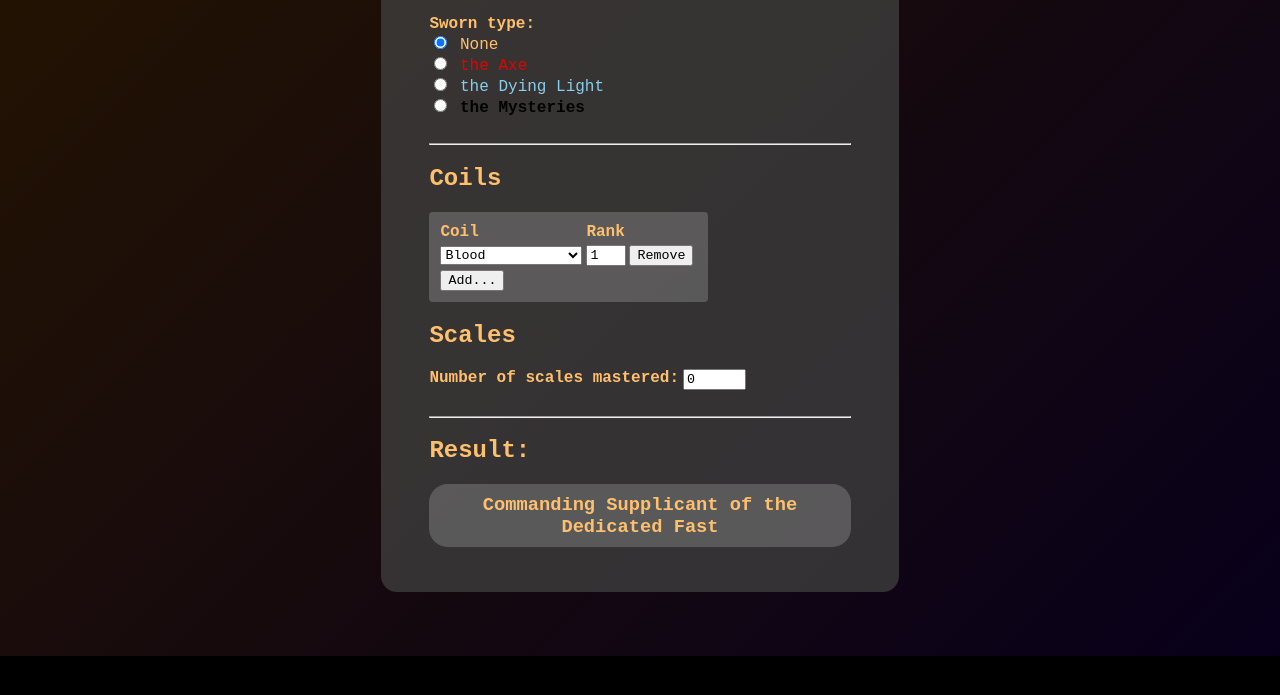
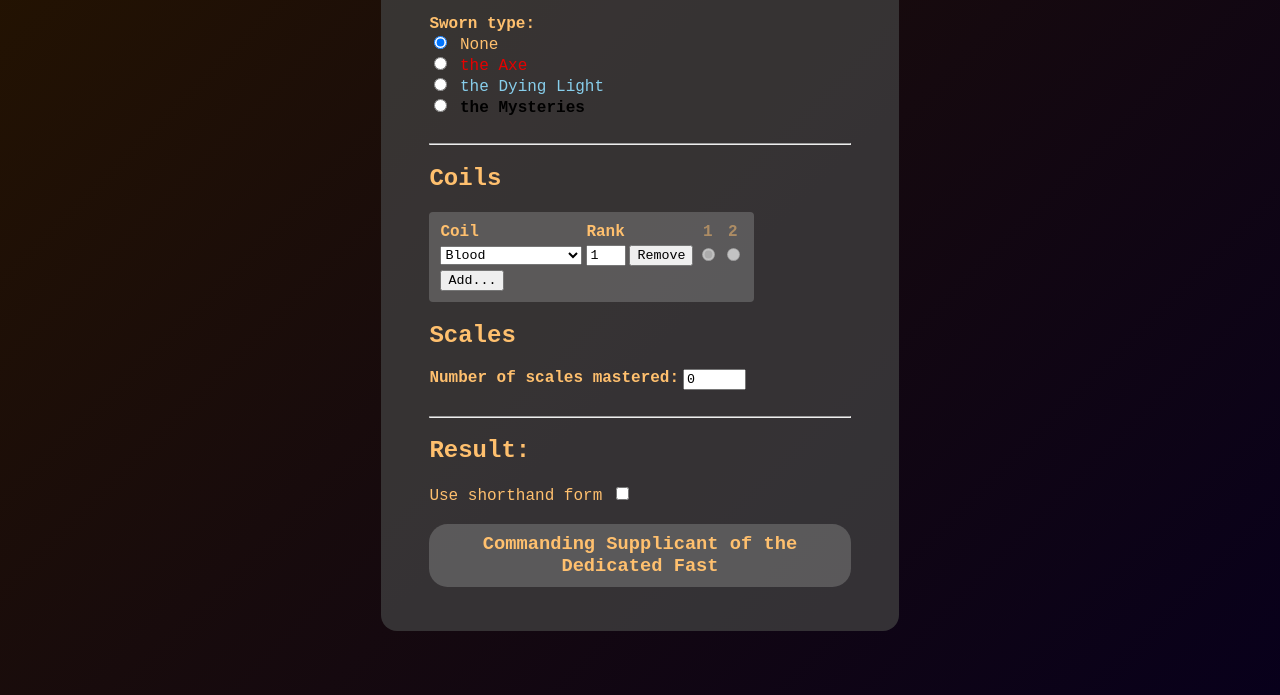
Before and after one commit to owlks4/ordo-title-generator, a plain HTML site: page index.html in a window 1280 px wide. Both pictures are taken after a click on the button "Add...". Shown: the part 174-869 px from the top of the page. Before the commit the page ends 830 px from the top, so only its background shows below. Drawn offline with Linux system fonts and the light colour scheme.

Commit message:
Extend support to allow users to tease out primary/secondary combinations, hopefully without breaking anything else.

```diff
--- a/index.html
+++ b/index.html
@@ -20,13 +20,12 @@
                     </strong>
                 </label>
                 <select name="clan" id="clan" onchange="updateTitle()">
-                <option value="ventrue">Ventrue</option>
-                <option value="daeva">Daeva</option>
-                <option value="mekhet">Mekhet</option>
-                <option value="gangrel">Gangrel</option>
-                <option value="nosferatu">Nosferatu</option>
+                    <option value="ventrue">Ventrue</option>
+                    <option value="daeva">Daeva</option>
+                    <option value="mekhet">Mekhet</option>
+                    <option value="gangrel">Gangrel</option>
+                    <option value="nosferatu">Nosferatu</option>
                 </select>
-
                 <br>
                 <br>
                 <strong>Sworn type:</strong>
@@ -58,7 +57,12 @@
                             <td><strong>Coil</strong></td>
                             <td><strong>Rank</strong></td>
                             <td></td>
-                            <td></td>
+                            <td id="prioritise-1-column-header" style="opacity:0.5" title="If multiple PRIMARY coils are present, use this column to choose which one gets used in the title">
+                                <strong>1</strong>
+                            </td>
+                            <td id="prioritise-2-column-header" style="opacity:0.5" title="If multiple SECONDARY coils are present, use this column to choose which one gets used in the title">
+                                <strong>2</strong>
+                            </td>
                         </tr>
                     </thead>
                     <tbody id="coilTableBody">
@@ -81,6 +85,7 @@
                 <br>
                 <hr>
                 <h2>Result:</h2>
+                <label for="shorthand-checkbox">Use shorthand form</label> <input name="shorthand" id="shorthand-checkbox" type="checkbox" onchange="updateTitle()">
                 <h3 id="result"></h3>
             </form>
             <br>
@@ -104,6 +109,8 @@
             <td><input type="number" class="width80" value="1" min="1" max="3" onchange="updateTitle()" oninput="updateTitle()"/>
             </td>
             <td><button type="button" onclick="removeCoil(this)">Remove</button></td>
+            <td><input type="radio" id="prioritise-primary" disabled="true" name="primary-radio-buttons" for="primary-radio-buttons"></td>
+            <td><input type="radio" id="prioritise-secondary" disabled="true" name="secondary-radio-buttons" for="secondary-radio-buttons"></td>
             </tr>
         </template>
     </body>
--- a/src/style.css
+++ b/src/style.css
@@ -117,3 +117,11 @@ table {
 .width80 {
     width: 80%;
 }
+
+#prioritise-1-column-header {
+    text-align:center;
+}
+
+#prioritise-2-column-header {
+    text-align:center;
+}
--- a/src/titles.js
+++ b/src/titles.js
@@ -36,6 +36,8 @@ var rankTitles = ["Tineri","Supplicant","Scribe","Scholar","Initiate","Adept","M
 coilTable = document.getElementById("coilTableBody");
 coilRowTemplate = document.getElementById("coilRowTemplate");
 resultElement = document.getElementById("result");
+
+let useShorthandTitleCheckbox = document.getElementById("shorthand-checkbox");
 
 if (window.innerWidth < window.innerHeight) {
     document.documentElement.className = "mobile-font-size"
@@ -233,6 +235,65 @@ function capitalise(input){
     return input.charAt(0).toUpperCase() + input.slice(1)
 }
 
+function hasHigherRankThanAllCoilsInThisArray(c, arr){
+    for(let i = 0; i < arr.length; i++){
+        if (c.rank <= i.rank){
+            return false;
+        }
+    }
+    return true;
+}
+
+function getRelevantRadButton(coil, primarySecondaryType){
+    return primarySecondaryType == "primary" ? coil.priorityPrimaryRadioButton : coil.prioritySecondaryRadioButton;
+}
+
+function retrieveThePrioritisedCoilFromArray(arr, type, allCoils){
+
+    if (arr.length == 0){
+        return null;
+    }
+
+    if (arr.length == 1){
+        console.log("Only 1 relevant in "+type+" category")
+        getRelevantRadButton(arr[0], type).checked = true;
+        allCoils.forEach((coil) => {
+            getRelevantRadButton(coil, type).disabled = true;
+        });
+        return arr[0];
+    }
+
+    let isAnyCoilInListChecked = false;
+
+    allCoils.forEach((coil) => {
+        if (arr.includes(coil)) {
+            getRelevantRadButton(coil, type).disabled = false;
+        } else {
+            getRelevantRadButton(coil, type).disabled = true;
+        }
+    });
+
+    for (let i = 0; i < arr.length; i++){
+        let radButton = getRelevantRadButton(arr[i], type);
+        if (radButton.checked){
+            console.log("Is any became true")
+            isAnyCoilInListChecked = true;
+        }
+    }
+    if (!isAnyCoilInListChecked){ //if no radio buttons were checked, use this to make sure at least one of them is.
+        let firstRelevantRadioButton = getRelevantRadButton(arr[0], type);
+        console.log("Checking first in "+type+" list")
+        firstRelevantRadioButton.checked = true;
+    }
+
+    for (let i = 0; i < arr.length; i++){
+        let radButton = getRelevantRadButton(arr[i], type);
+        if (radButton.checked){
+            return arr[i];
+        }
+    }
+}
+
 function updateTitle(){
     let output = "";
 
@@ -261,6 +322,9 @@ function updateTitle(){
     let primaryCoil = null;
     let secondaryCoil = null;
 
+    let allCoilsThatCouldBePrimary = [];
+    let allCoilsThatCouldBeSecondary = [];
+
     for (let i = 0; i < coilTable.children.length; i++){
         let coilNameElement = coilTable.children[i].children[0].children[0];
         let coilName = coilNameElement.options[coilNameElement.selectedIndex].value;
@@ -273,20 +337,42 @@ function updateTitle(){
             coilRank = 1;
         }
         let coil = new Coil(coilName,coilRank);
+
+        coil.priorityPrimaryRadioButton = coilTable.children[i].children[3].firstChild;
+        coil.priorityPrimaryRadioButton.oninput = ()=>{updateTitle();};
+
+        coil.prioritySecondaryRadioButton = coilTable.children[i].children[4].firstChild;
+        coil.prioritySecondaryRadioButton.oninput = ()=>{updateTitle();};
+
         coils.push(coil);
         cumulativeCoilRanks += coilRank;
+    }
+
+    coils.sort((a,b)=>{return a.rank == b.rank ? 0 : (a.rank > b.rank ? -1 : 1)}); //sort coils into reverse rank order (so that the primary/secondary calculations flow naturally and we don't have to constantly dethrone coils that were previously thought to hold the position but actually don't)
+
+    coils.forEach((coil) => {
         if (coil.rank != 3 && coil.coilName != "custom"){
-            if (primaryCoil == null || coil.rank > primaryCoil.rank){
-                if (primaryCoil != null && (secondaryCoil == null || secondaryCoil.rank < primaryCoil.rank)){   //if we're displacing a coil that we had already evaluated to be the primary coil, demote it to secondary instead of removing it entirely
-                    secondaryCoil = primaryCoil;
-                }
-                primaryCoil = coil;
-            }
-            if ((secondaryCoil == null && coil != primaryCoil) || (coil.rank < primaryCoil.rank && coil.rank > secondaryCoil.rank)){
-                secondaryCoil = coil;
+            if (allCoilsThatCouldBePrimary.length == 0){ //if we're the first coil below three tiers to be processed, because we ordered by rank, it must be a primary coil
+                allCoilsThatCouldBePrimary = [coil];
+            } else if (coil.rank == allCoilsThatCouldBePrimary[0].rank){ //if we're the same rank as the first primary coil, then this is also a primary coil
+                allCoilsThatCouldBePrimary.push(coil);
+            } else if (allCoilsThatCouldBeSecondary.length == 0){ //otherwise, we must be secondary. if we're the first secondary, populate the secondary list with us.
+                allCoilsThatCouldBeSecondary = [coil];
+            } else if (coil.rank == allCoilsThatCouldBeSecondary[0].rank){ //if we're the same rank as the first secondary coil, then this is also a secondary coil
+                allCoilsThatCouldBeSecondary.push(coil);
             }
         }
-    }
+    });
+
+    primaryCoil = retrieveThePrioritisedCoilFromArray(allCoilsThatCouldBePrimary, "primary", coils);
+
+    allCoilsThatCouldBePrimary.forEach(coil => {  //all primary coils that are not the one on display now get pushed into being secondary coils
+        if (coil != primaryCoil){
+            allCoilsThatCouldBeSecondary.push(coil);
+        }
+    });
+
+    secondaryCoil = retrieveThePrioritisedCoilFromArray(allCoilsThatCouldBeSecondary, "secondary", coils);
 
     let sanityCheck = checkForMultipleInstancesOfACoil(coils);
 
@@ -307,10 +393,10 @@ function updateTitle(){
         output += "<span title='has at least 3 scales'>Plated </span>";
     }
 
-    if (numberOfMasteredCoils(coils) >= 3 && hasCoilAtLevel(coils,"blood",3) && hasCoilAtLevel(coils,"beast",3) && hasCoilAtLevel(coils,"banes",3)){
+    if (useShorthandTitleCheckbox.checked && numberOfMasteredCoils(coils) >= 3 && hasCoilAtLevel(coils,"blood",3) && hasCoilAtLevel(coils,"beast",3) && hasCoilAtLevel(coils,"banes",3)){
         output += "<span title='has mastered at least the three core coils'>Draconic </span>";
     }
-    else if (numberOfMasteredCoils(coils) >= 3){
+    else if (useShorthandTitleCheckbox.checked && numberOfMasteredCoils(coils) >= 3){
         output += "<span title='has mastered at least three coils, at least one of which is not in the three core coils'>Travelling </span>";
     }
     else if (numberOfMasteredCoils(coils) >= 1){
@@ -346,7 +432,7 @@ function updateTitle(){
 
             output += getInvisibleAetherialOrSidereal(coils);
 
-            if (secondaryCoil != null && !allUnmasteredCoilsAtSameLevel(coils)){
+            if (secondaryCoil != null && !(useShorthandTitleCheckbox.checked && allUnmasteredCoilsAtSameLevel(coils))){
                 output += "<span title='Secondary coil is coil of "+secondaryCoil.coilName+"'>"+adjectives[secondaryCoil.coilName][1]+"</span>";
             } else if (numberOfUnmasteredCoils(coils) == 1 && !hasCoil(coils,"custom")){
                 output += "<span title='has only a single in-progress coil'>Dedicated </span>";
@@ -354,10 +440,10 @@ function updateTitle(){
 
             output += " ";
 
-            if (numberOfUnmasteredCoils(coils) > 1 && allUnmasteredCoilsAtSameLevel(coils) && hasCoil(coils,"blood") && hasCoil(coils,"beast") && hasCoil(coils,"banes") && !hasCoilAtLevel(coils,"blood",3) && !hasCoilAtLevel(coils,"beast",3) && !hasCoilAtLevel(coils,"banes",3)){
+            if (useShorthandTitleCheckbox.checked && numberOfUnmasteredCoils(coils) > 1 && allUnmasteredCoilsAtSameLevel(coils) && hasCoil(coils,"blood") && hasCoil(coils,"beast") && hasCoil(coils,"banes") && !hasCoilAtLevel(coils,"blood",3) && !hasCoilAtLevel(coils,"beast",3) && !hasCoilAtLevel(coils,"banes",3)){
                 output += "<span title='has the three core coils at the same level'>Fundament</span>";
             }
-            else if (numberOfUnmasteredCoils(coils) > 1 && allUnmasteredCoilsAtSameLevel(coils)){
+            else if (useShorthandTitleCheckbox.checked && numberOfUnmasteredCoils(coils) > 1 && allUnmasteredCoilsAtSameLevel(coils)){
                 output += "<span title='All unmastered coils are at the same level'>Equilibrium</span>";
                 output = output.replace("of the","of");
             }
```
